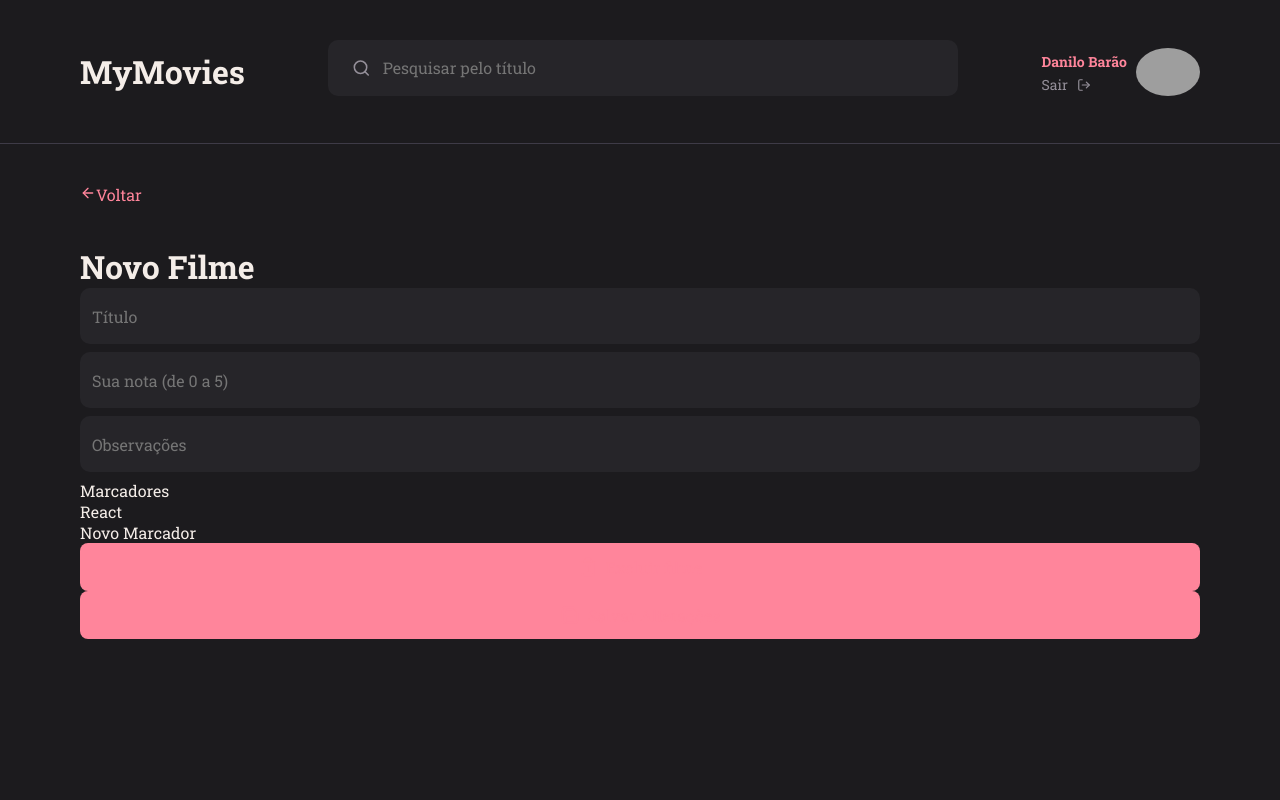
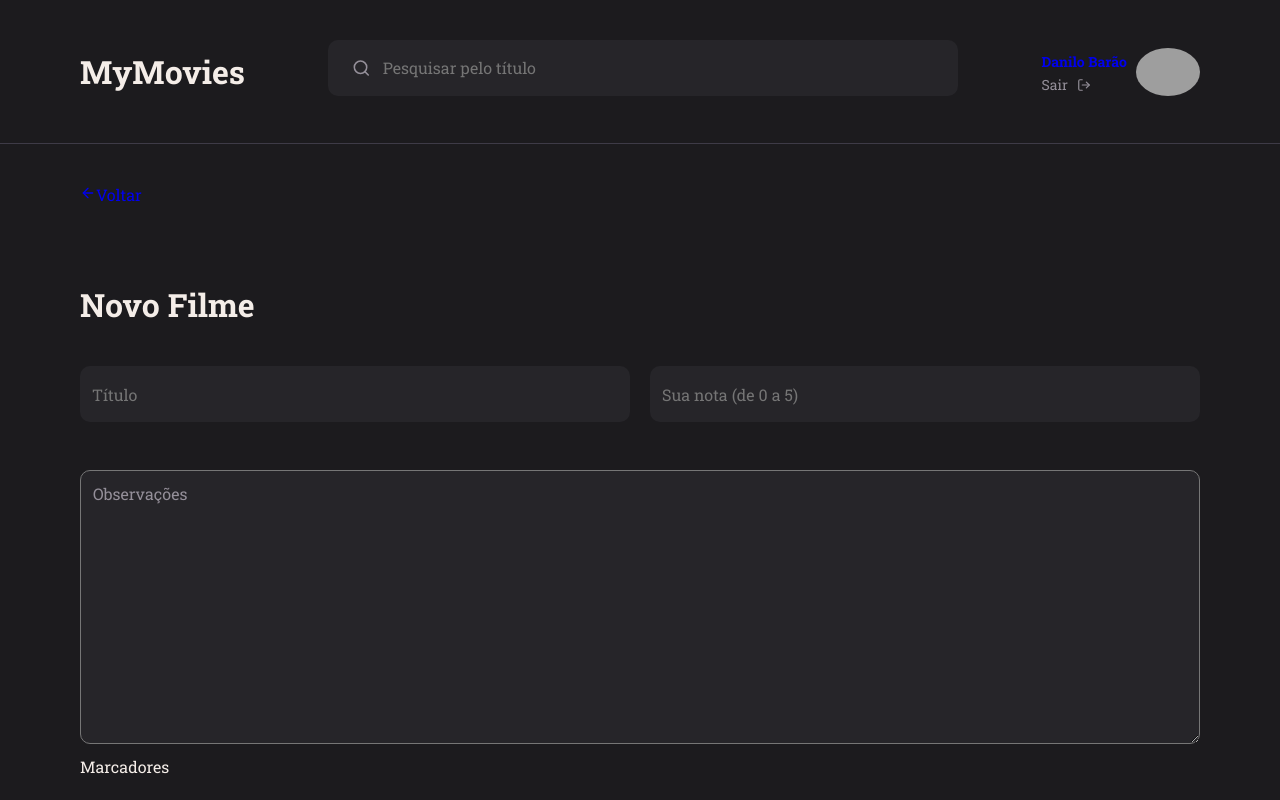
Before and after one commit to danilosb91/MyMovies-ReactJS, a React (Vite) app: page /AddNewMovie in a window 1280 px wide. Shown: the top 800 px of the page. Built offline with nearby package versions, Linux system fonts and the light colour scheme; grey boxes are pictures that could not be loaded.

Commit message:
update newmovie

```diff
--- a/src/Pages/AddNewMovie/index.jsx
+++ b/src/Pages/AddNewMovie/index.jsx
@@ -1,15 +1,14 @@
-import { Container, Content, Back} from "./styles";
-import {Header  } from "../../components/Header";
+import { Container, Content, Back, Form } from "./styles";
+import { Header } from "../../components/Header";
 import { Link } from "react-router-dom";
-import { FiArrowLeft, FiTrash2,FiSave }  from "react-icons/fi"
+import { FiArrowLeft, FiTrash2, FiSave } from "react-icons/fi";
 import { Input } from "../../components/Input";
 import { Button } from "../../components/Button";
-
 
 export function AddNewMovie() {
   return (
     <Container>
-      <Header/>
+      <Header />
       <Content>
         <Back>
           <Link to="/">
@@ -17,12 +16,19 @@ export function AddNewMovie() {
             Voltar
           </Link>
         </Back>
-        <h1>
-          Novo Filme
-        </h1>
+        <main>
+          <Form>
+            <header>
+
+            <h1>Novo Filme</h1>
+
+            </header>
+            <div>
             <Input placeholder="Título" />
             <Input placeholder="Sua nota (de 0 a 5)" />
-        <Input placeholder="Observações" />
+
+            </div>
+            <textarea placeholder="Observações" />
 
             <p>Marcadores</p>
             <div>
@@ -32,8 +38,8 @@ export function AddNewMovie() {
 
             <Button icon={FiTrash2} title="Excluir filme"></Button>
             <Button icon={FiSave} title="Salvar Alterações"></Button>
-
-
+          </Form>
+        </main>
       </Content>
     </Container>
   );
--- a/src/Pages/AddNewMovie/styles.js
+++ b/src/Pages/AddNewMovie/styles.js
@@ -1,18 +1,45 @@
 import styled from "styled-components";
 export const Container = styled.div`
   width: 100%;
-
-
 `;
 
 export const Content = styled.div`
   width: 1120px;
-    margin: 0 auto;
+  margin: 0 auto;
 `;
 
 export const Back = styled.div`
-    padding: 40px 0;
+  padding: 40px 0;
+`;
 
+export const Form = styled.form`
+  max-width: 1120px;
+  margin: 38px auto;
+  > div {
+    display: flex;
+    gap: 20px;
+    margin: 40px 0;
 
+    a {
+      font-size: 20px;
+      color: ${({ theme }) => theme.COLORS.GRAY_100};
+    }
+  }
 
+  > textarea {
+    width: 100%;
+    height: 274px;
+
+    align-items: center;
+    background-color: ${({ theme }) => theme.COLORS.INPUT};
+    color: ${({ theme }) => theme.COLORS.BACKGROUND_100};
+
+    border-radius: 10px;
+    margin-bottom: 8px;
+    padding: 12px;
+
+    &::placeholder {
+      color: ${({ theme }) => theme.COLORS.BACKGROUND_100};
+    }
+  }
 `;
--- a/src/Styles/global.js
+++ b/src/Styles/global.js
@@ -28,7 +28,6 @@ export default createGlobalStyle`
     button, a{
         cursor: pointer;
         transform: filter 0.2s;
-          color: ${({ theme }) => theme.COLORS.ROSE};
     }
 
     button:hover, a:hover{
```
Lines whose indentation alone changed are shown as unchanged.
